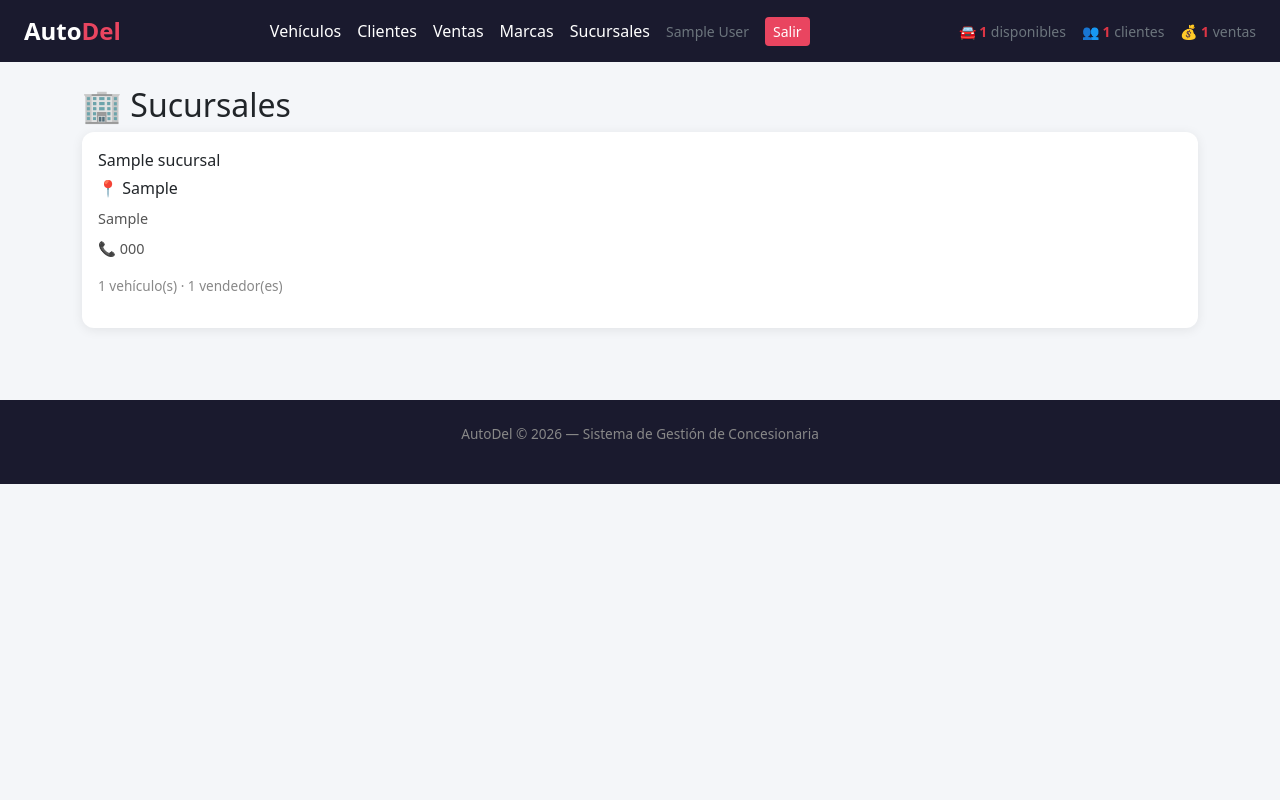
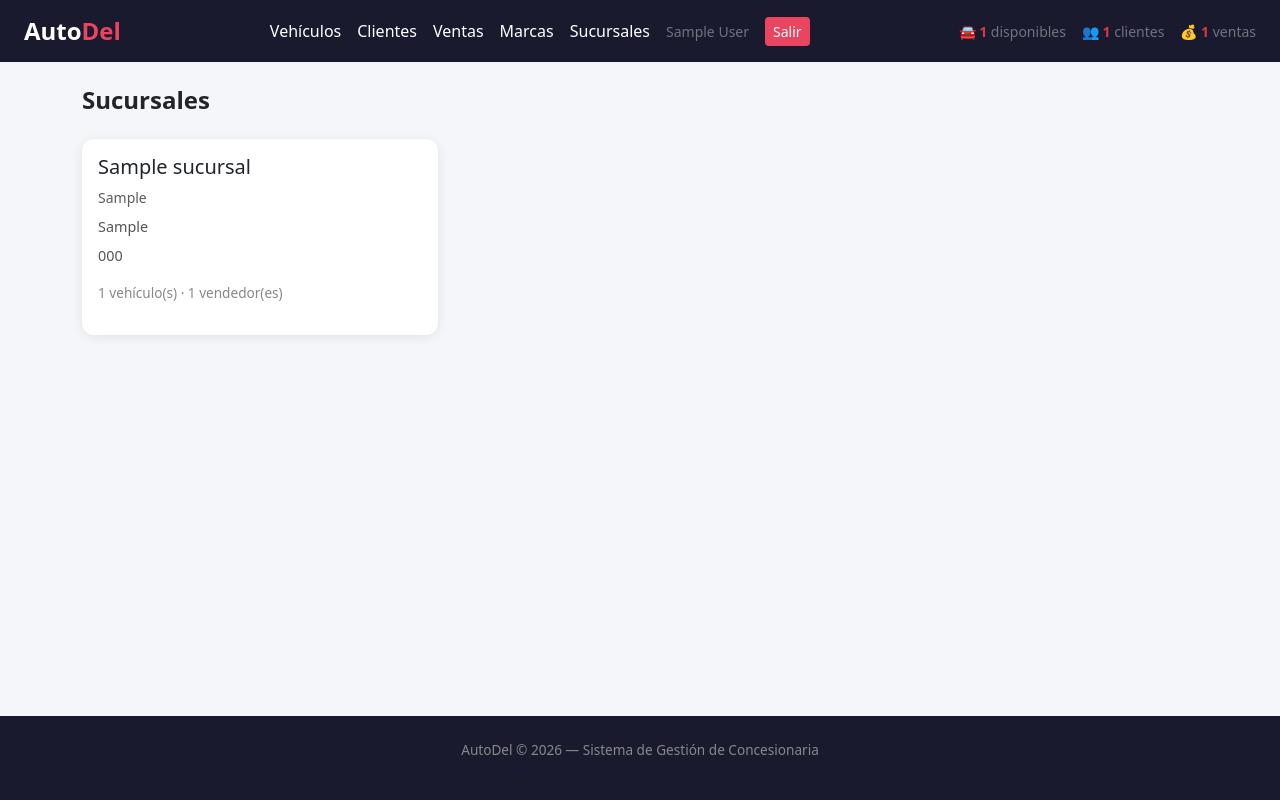
Before and after one commit to Dsan04/concesionaria, a Django app: page /sucursales/ in a window 1280 px wide. Run offline with Django 5.2, Linux system fonts and the light colour scheme; a user stored in the database is signed in; tables that the repository leaves empty hold one stand-in row (values such as "Sample post").

Commit message:
estetica

```diff
--- a/templates/base.html
+++ b/templates/base.html
@@ -7,7 +7,8 @@
     <link href="https://cdn.jsdelivr.net/npm/bootstrap@5.3.3/dist/css/bootstrap.min.css" rel="stylesheet">
     <style>
         :root { --bs-primary: #1a1a2e; }
-        body { background: #f4f6f9; }
+        body { background: #f4f6f9; min-height: 100vh; display: flex; flex-direction: column; }
+        .container { flex: 1; }
         .navbar { background: #1a1a2e !important; }
         .navbar-brand span { color: #e94560; }
         .btn-accent { background: #e94560; color: white; border: none; }
--- a/templates/clientes/list.html
+++ b/templates/clientes/list.html
@@ -2,7 +2,7 @@
 {% block title %}Clientes - AutoDel{% endblock %}
 {% block content %}
 <div class="page-header">
-    <h2>👥 Clientes</h2>
+    <h2>Clientes</h2>
     {% if perms.core.add_cliente %}
     <a href="{% url 'cliente_create' %}" class="btn btn-accent">+ Nuevo cliente</a>
     {% endif %}
--- a/templates/marcas/list.html
+++ b/templates/marcas/list.html
@@ -2,7 +2,7 @@
 {% block title %}Marcas - AutoDel{% endblock %}
 {% block content %}
 <div class="d-flex justify-content-between align-items-center mb-4">
-    <h4 class="fw-bold mb-0">🏷️ Marcas</h4>
+    <h4 class="fw-bold mb-0">Marcas</h4>
     {% if perms.core.add_marca %}
     <a href="{% url 'marca_create' %}" class="btn btn-accent">+ Nueva marca</a>
     {% endif %}
--- a/templates/sucursales/list.html
+++ b/templates/sucursales/list.html
@@ -1,24 +1,26 @@
 {% extends 'base.html' %}
 {% block title %}Sucursales - AutoDel{% endblock %}
 {% block content %}
-<div class="page-header">
-    <h2>🏢 Sucursales</h2>
+<div class="d-flex justify-content-between align-items-center mb-4">
+    <h4 class="fw-bold mb-0">Sucursales</h4>
 </div>
-<div class="cards-grid">
+<div class="row g-4">
     {% for s in sucursales %}
-    <div class="card">
-        <div class="card-body">
-            <div class="card-title">{{ s.nombre }}</div>
-            <div class="card-subtitle">📍 {{ s.ciudad }}</div>
-            <p style="font-size:.9rem;color:#555;margin:.5rem 0">{{ s.direccion }}</p>
-            <p style="font-size:.9rem;color:#555">📞 {{ s.telefono }}</p>
-            <p style="margin-top:.8rem;font-size:.85rem;color:#888">
-                {{ s.vehiculos.count }} vehículo(s) · {{ s.vendedores.count }} vendedor(es)
-            </p>
+    <div class="col-md-4">
+        <div class="card h-100">
+            <div class="card-body">
+                <h5 class="card-title">{{ s.nombre }}</h5>
+                <p class="text-muted small mb-1">{{ s.ciudad }}</p>
+                <p style="font-size:.9rem;color:#555;margin:.5rem 0">{{ s.direccion }}</p>
+                <p style="font-size:.9rem;color:#555">{{ s.telefono }}</p>
+                <p style="margin-top:.8rem;font-size:.85rem;color:#888">
+                    {{ s.vehiculos.count }} vehículo(s) · {{ s.vendedores.count }} vendedor(es)
+                </p>
+            </div>
         </div>
     </div>
     {% empty %}
-    <p>No hay sucursales registradas.</p>
+    <p class="text-muted">No hay sucursales registradas.</p>
     {% endfor %}
 </div>
 {% endblock %}
--- a/templates/vehiculos/list.html
+++ b/templates/vehiculos/list.html
@@ -4,7 +4,7 @@
 
 {% block content %}
 <div class="d-flex justify-content-between align-items-center mb-4">
-    <h4 class="fw-bold mb-0">🚗 Vehículos</h4>
+    <h4 class="fw-bold mb-0">Vehículos</h4>
     {% if perms.core.add_vehiculo %}
     <a href="{% url 'vehiculo_create' %}" class="btn btn-accent">+ Nuevo vehículo</a>
     {% endif %}
--- a/templates/ventas/list.html
+++ b/templates/ventas/list.html
@@ -2,7 +2,7 @@
 {% block title %}Ventas - AutoDel{% endblock %}
 {% block content %}
 <div class="page-header">
-    <h2>💰 Ventas</h2>
+    <h2>Ventas</h2>
     {% if perms.core.add_venta %}
     <a href="{% url 'venta_create' %}" class="btn btn-accent">+ Nueva venta</a>
     {% endif %}
```
